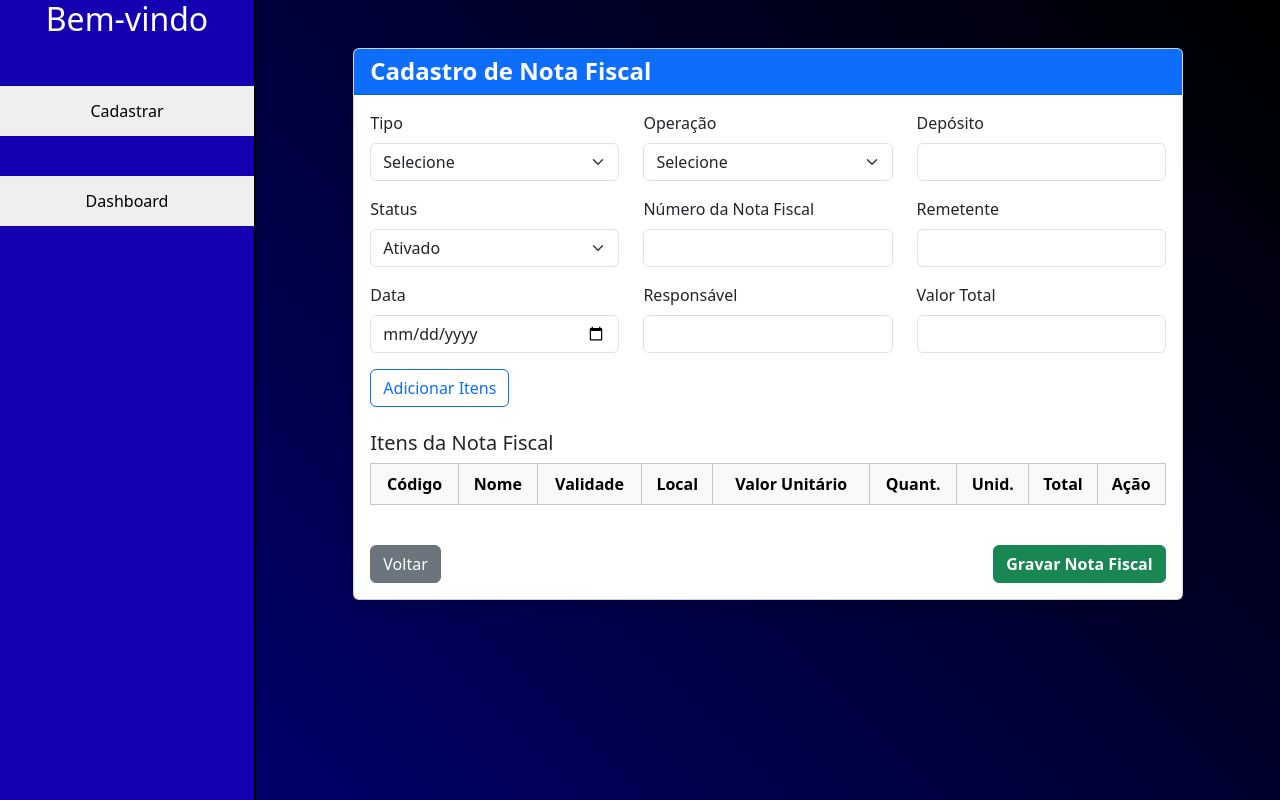
After one commit to AlanWake11/ControleEstoque, a Django app: page /notaFiscal/ in a window 1280 px wide. The commit adds this page. Run offline with Django 5.2, Linux system fonts and the light colour scheme; lists and menus that the app fills with data are empty.

Commit message:
Atualização geral 21/04/2025
navbar na esquerda adicionado e as telas feitas pelo Marcos

```diff
--- a/projeto_TCC/app_projeto_TCC/models.py
+++ b/projeto_TCC/app_projeto_TCC/models.py
@@ -14,7 +14,7 @@ class Cliente(models.Model):
 
 # Produto que será transportado
 class Produto(models.Model):
-    nome = models.CharField(max_length=100)
+    nome = models.TextField(max_length=100)
     descricao = models.TextField(blank=True, null=True)
     peso = models.FloatField(help_text="Peso em kg")
     valor = models.DecimalField(max_digits=10, decimal_places=2)
--- a/projeto_TCC/app_projeto_TCC/templates/admin/Inicio/index.html
+++ b/projeto_TCC/app_projeto_TCC/templates/admin/Inicio/index.html
@@ -1,27 +1,40 @@
 {% load static %}
 <!DOCTYPE html>
-<html lang="en">
+<html lang="pt-BR">
 <head>
     <meta charset="UTF-8">
     <meta name="viewport" content="width=device-width, initial-scale=1.0">
     <link rel="stylesheet" href="{% static 'Css/admin/Inicio/index.css' %}">
+    <link href="https://cdn.jsdelivr.net/npm/bootstrap@5.3.2/dist/css/bootstrap.min.css" rel="stylesheet">
     <title>Home</title>
 </head>
 <body>
     <header>
+        <h2>Bem-vindo {{user.username}}</h2>
         <nav class="nav-items">
-            <a href="{% url 'dashboard_page' %}">Dashboard</a>
-            <a href="{% url 'cadastroFuncionario_page' %}">Usuarios</a>
-            <a href="#">Produtos</a>
-            <a href="#">Historico</a>
-            <a href="#">Relatorios</a>
+            <div class="dropdown-cadastrar">
+                <button>Cadastrar</button>
+                <div class="conteudo-cadastrar">
+                    <a href="{% url 'cadastroCliente_page' %}">Cliente</a>
+                    <a href="{% url 'cadastroUsuario_page' %}">Usuario</a>
+                    <a href="{% url 'cadastroProduto_page' %}">Produto</a>
+                    <a href="{% url 'cadastroFornecedor_page' %}">Fornecedor</a>
+                    <a href="{% url 'cadastroNotaFiscal_page' %}">Nota Fiscal</a>
+                </div>
+            </div>
+            <div class="dropdown-dashboard">
+                <button>Dashboard</button>
+                <div class="conteudo-dashboard">
+                    <a href="{% url 'dashboard_page' %}">Dashboard</a>
+                </div>
+            </div>
         </nav>
-        <label>{{user.username}}</label>
     </header>
 
     <main>
         {% block conteudo %}
         {% endblock %}
     </main>
+    <script src="https://cdn.jsdelivr.net/npm/bootstrap@5.3.2/dist/js/bootstrap.bundle.min.js"></script>
 </body>
 </html>
--- /dev/null
+++ b/projeto_TCC/app_projeto_TCC/templates/admin/Inicio/notaFiscal.html
@@ -0,0 +1,195 @@
+{% extends 'admin/Inicio/index.html' %}
+<!DOCTYPE html>
+<html lang="pt-BR">
+<head>
+  <meta charset="UTF-8">
+  <title>Nota Fiscal</title>
+  <meta name="viewport" content="width=device-width, initial-scale=1">
+  <!-- Bootstrap CSS -->
+  <link href="https://cdn.jsdelivr.net/npm/bootstrap@5.3.2/dist/css/bootstrap.min.css" rel="stylesheet">
+</head>
+
+<body class="bg-light" onload="carregarItensNota()">
+  {% block conteudo %}
+  <div class="container mt-5">
+    <div class="row justify-content-center">
+      <div class="col-md-10">
+        <div class="card shadow">
+          <div class="card-header bg-primary text-white">
+            <h4 class="mb-0"><strong>Cadastro de Nota Fiscal</strong></h4>
+          </div>
+          <div class="card-body">
+            <form action="/nota-fiscal/cadastrar" method="post">
+              <div class="row">
+                <!-- Campos principais -->
+                <div class="col-md-4 mb-3">
+                  <label for="tipo" class="form-label">Tipo</label>
+                  <select id="tipo" name="tipo" class="form-select" required>
+                    <option value="">Selecione</option>
+                    <option value="entrada">Entrada</option>
+                    <option value="saida">Saída</option>
+                  </select>
+                </div>
+
+                <div class="col-md-4 mb-3">
+                  <label for="operacao" class="form-label">Operação</label>
+                  <select id="operacao" name="operacao" class="form-select" required>
+                    <option value="">Selecione</option>
+                    <option>Perda/Estrago</option>
+                    <option>Transf. Empréstimo</option>
+                    <option>Transf. Retorno</option>
+                    <option>Transferência</option>
+                    <option>Venda Atacado</option>
+                    <option>Venda Varejo</option>
+                  </select>
+                </div>
+
+                <div class="col-md-4 mb-3">
+                  <label for="deposito" class="form-label">Depósito</label>
+                  <input type="text" id="deposito" name="deposito" class="form-control" required>
+                </div>
+
+                <div class="col-md-4 mb-3">
+                  <label for="status" class="form-label">Status</label>
+                  <select id="status" name="status" class="form-select">
+                    <option>Ativado</option>
+                    <option>Pendente</option>
+                    <option>Cancelado</option>
+                  </select>
+                </div>
+
+                <div class="col-md-4 mb-3">
+                  <label for="numero" class="form-label">Número da Nota Fiscal</label>
+                  <input type="text" id="numero" name="numero" class="form-control" required>
+                </div>
+
+                <div class="col-md-4 mb-3">
+                  <label for="remetente" class="form-label">Remetente</label>
+                  <input type="text" id="remetente" name="remetente" class="form-control">
+                </div>
+
+                <div class="col-md-4 mb-3">
+                  <label for="data" class="form-label">Data</label>
+                  <input type="date" id="data" name="data" class="form-control">
+                </div>
+
+                <div class="col-md-4 mb-3">
+                  <label for="responsavel" class="form-label">Responsável</label>
+                  <input type="text" id="responsavel" name="responsavel" class="form-control">
+                </div>
+
+                <div class="col-md-4 mb-3">
+                  <label for="valorTotal" class="form-label">Valor Total</label>
+                  <input type="number" id="valorTotal" name="valorTotal" step="0.01" class="form-control">
+                </div>
+              </div>
+
+              <!-- Botão adicionar -->
+              <div class="mb-3">
+                <button type="button" class="btn btn-outline-primary" onclick="abrirExibirProdutosNotaFiscal()">
+                  Adicionar Itens
+                </button>
+              </div>
+
+              <!-- Tabela de itens -->
+              <h5 class="mt-4">Itens da Nota Fiscal</h5>
+              <div class="table-responsive">
+                <table class="table table-bordered table-hover text-center align-middle">
+                  <thead class="table-light">
+                    <tr>
+                      <th>Código</th>
+                      <th>Nome</th>
+                      <th>Validade</th>
+                      <th>Local</th>
+                      <th>Valor Unitário</th>
+                      <th>Quant.</th>
+                      <th>Unid.</th>
+                      <th>Total</th>
+                      <th>Ação</th>
+                    </tr>
+                  </thead>
+                  <tbody id="tabelaItens"></tbody>
+                </table>
+              </div>
+
+              <!-- Botões finais -->
+              <div class="d-flex justify-content-between mt-4">
+                <a href="javascript:history.back()" class="btn btn-secondary">Voltar</a>
+                <button type="submit" class="btn btn-success"><strong>Gravar Nota Fiscal</strong></button>
+              </div>
+            </form>
+          </div>
+        </div>
+      </div>
+    </div>
+  </div>
+
+  <!-- Scripts -->
+  <script>
+    function carregarItensNota() {
+      const tabela = document.getElementById("tabelaItens");
+      const itens = JSON.parse(localStorage.getItem("itensNota")) || [];
+
+      tabela.innerHTML = "";
+      itens.forEach((item, index) => {
+        const row = `
+          <tr>
+            <td>${item.codigo}</td>
+            <td>${item.nome}</td>
+            <td>${item.validade}</td>
+            <td>${item.local}</td>
+            <td>
+              <input type="number" class="form-control form-control-sm text-center"
+                     value="${item.valorUnitario || ''}" min="0" step="0.01"
+                     onchange="atualizarCampo(${index}, 'valorUnitario', this.value)">
+            </td>
+            <td>
+              <input type="number" class="form-control form-control-sm text-center"
+                     value="${item.quantidade || ''}" min="0" step="1"
+                     onchange="atualizarCampo(${index}, 'quantidade', this.value)">
+            </td>
+            <td>${item.unidade}</td>
+            <td id="total-${index}">R$ ${item.total || '0.00'}</td>
+            <td><button class="btn btn-danger btn-sm" onclick="removerItem(${index})">x</button></td>
+          </tr>
+        `;
+        tabela.innerHTML += row;
+      });
+    }
+
+    function atualizarCampo(index, campo, valor) {
+      let itens = JSON.parse(localStorage.getItem("itensNota")) || [];
+      itens[index][campo] = parseFloat(valor) || 0;
+
+      const qtd = parseFloat(itens[index].quantidade) || 0;
+      const unit = parseFloat(itens[index].valorUnitario) || 0;
+      const total = (qtd * unit).toFixed(2);
+      itens[index].total = total;
+
+      localStorage.setItem("itensNota", JSON.stringify(itens));
+
+      const totalCell = document.getElementById(`total-${index}`);
+      if (totalCell) {
+        totalCell.innerText = `R$ ${total}`;
+      }
+    }
+
+    function removerItem(index) {
+      let itens = JSON.parse(localStorage.getItem("itensNota")) || [];
+      itens.splice(index, 1);
+      localStorage.setItem("itensNota", JSON.stringify(itens));
+      carregarItensNota();
+    }
+
+    function abrirExibirProdutosNotaFiscal() {
+      window.open('exibirProdutoNotaFiscal.html', '_blank', 'width=1000,height=600');
+    }
+
+    // Atualiza os itens sempre que voltar o foco para a aba
+    window.addEventListener("focus", carregarItensNota);
+  </script>
+   {% endblock conteudo %}
+  <!-- Bootstrap JS -->
+  <script src="https://cdn.jsdelivr.net/npm/bootstrap@5.3.2/dist/js/bootstrap.bundle.min.js"></script>
+</body>
+</html>
--- a/projeto_TCC/app_projeto_TCC/views.py
+++ b/projeto_TCC/app_projeto_TCC/views.py
@@ -91,10 +91,26 @@ def login_page(request):
 def home_page(request):
     return render(request, 'admin/Inicio/index.html')
 
-@login_required(login_url='start_page')
-def cadastroFuncionario_page(request):
-    return render(request, 'admin/Inicio/cadastrar_funcionario.html')
 
 @login_required(login_url='start_page')
 def dashboard_page(request):
     return render(request, 'admin/Inicio/dashboard.html')
+
+@login_required(login_url='start_page')
+def cadastroUsuario_page(request):
+    return render(request, 'admin/Inicio/cadastroUsuario.html')
+
+@login_required(login_url='start_page')
+def cadastroCliente_page(request):
+    return render(request, 'admin/Inicio/cadastroCliente.html')
+
+@login_required(login_url='start_page')
+def cadastroFornecedor_page(request):
+    return render(request, 'admin/Inicio/cadastroFornecedor.html')
+
+@login_required(login_url='start_page')
+def cadastroProduto_page(request):
+    return render(request, 'admin/Inicio/cadastroProduto.html')
+
+def cadastroNotaFiscal_page(request):
+    return render(request, 'admin/Inicio/notafiscal.html')
--- a/projeto_TCC/projeto_TCC/urls.py
+++ b/projeto_TCC/projeto_TCC/urls.py
@@ -25,7 +25,11 @@ urlpatterns = [
     path('', views.verificar_bd, name='start_page'),
     path('admin/', admin.site.urls, name='admin_page'),
     path('cadastro/', views.cadastro_page, name='cadastro_page'),
-    path('cadastroFuncionario/', views.cadastroFuncionario_page, name='cadastroFuncionario_page'),
+    path('cadastroCliente/', views.cadastroCliente_page, name= 'cadastroCliente_page'),
+    path('cadastroFornecedor/', views.cadastroFornecedor_page, name='cadastroFornecedor_page'),
+    path('cadastroProduto', views.cadastroProduto_page, name='cadastroProduto_page'),
+    path('cadastroUsuario/', views.cadastroUsuario_page, name='cadastroUsuario_page'),
+    path('notaFiscal/', views.cadastroNotaFiscal_page, name='cadastroNotaFiscal_page'),
     path('login/', views.login_page, name='login_page'),
     path('home/', views.home_page, name='home_page'),
     path('dashboard/', views.dashboard_page, name='dashboard_page'),
--- a/projeto_TCC/static/Css/admin/Inicio/index.css
+++ b/projeto_TCC/static/Css/admin/Inicio/index.css
@@ -4,29 +4,30 @@
     box-sizing: border-box;
 }
 
+body{
+    display: flex;
+}
+
 header{
-    background: blue;
-    display: flex;
-    align-items: center;
-    justify-content: space-around;
+    background: rgb(20, 0, 176);
+    border-right: 2px solid black;
+    text-align: center;
+    justify-content: center;
+    height: 100vh;
+    min-width: 20%;
+    max-width: 12%;
+
+}
+
+header h2{
+    color: white;
+}
+
+.nav-items button{
     height: 50px;
     width: 100%;
-}
-
-header label{
-    display: flex;
-    justify-content: center;
-    align-items: center;
-    color: white;
-    font-family: 'Segoe UI', Tahoma, Geneva, Verdana, sans-serif;
-    height:45px;
-    width: 45px;
-    text-align: center;
-}
-
-.nav-items{
-    display: flex;
-    gap: 50px;
+    border: none;
+    margin-top: 40px;
 }
 
 .nav-items a{
@@ -34,6 +35,32 @@ header label{
     color: white;
 }
 
-.nav-items a:hover{
-    transform: scale(1.2);
+
+.nav-items .dropdown-dashboard .conteudo-dashboard{
+    display: none;
 }
+
+.nav-items .dropdown-dashboard:hover .conteudo-dashboard{
+    display: flex;
+    flex-direction: column;
+    justify-content: center;
+}
+
+.nav-items .dropdown-cadastrar .conteudo-cadastrar{
+    display: none;
+
+}
+
+.nav-items .dropdown-cadastrar:hover .conteudo-cadastrar{
+    display: flex;
+    flex-direction: column;
+    justify-content: space-around;
+    gap: 8px;
+}
+
+main{
+    background: linear-gradient(45deg, rgb(0, 0, 106),black);
+    width: 100vw;
+    height: 100vh;
+
+}
```
Also changed, not shown: projeto_TCC/app_projeto_TCC/templates/admin/Inicio/cadastrar_funcionario.html (deleted, +0 -26 lines), projeto_TCC/app_projeto_TCC/templates/admin/Inicio/cadastrar_produto.html (deleted, +0 -11 lines), projeto_TCC/app_projeto_TCC/templates/admin/Inicio/cadastroCliente.html (added, +57 -0 lines), projeto_TCC/app_projeto_TCC/templates/admin/Inicio/cadastroFornecedor.html (added, +57 -0 lines), projeto_TCC/app_projeto_TCC/templates/admin/Inicio/cadastroProduto.html (added, +108 -0 lines), projeto_TCC/app_projeto_TCC/templates/admin/Inicio/cadastroUsuario.html (added, +70 -0 lines), projeto_TCC/app_projeto_TCC/templates/admin/Inicio/produtos.html (deleted), projeto_TCC/db.sqlite3.
